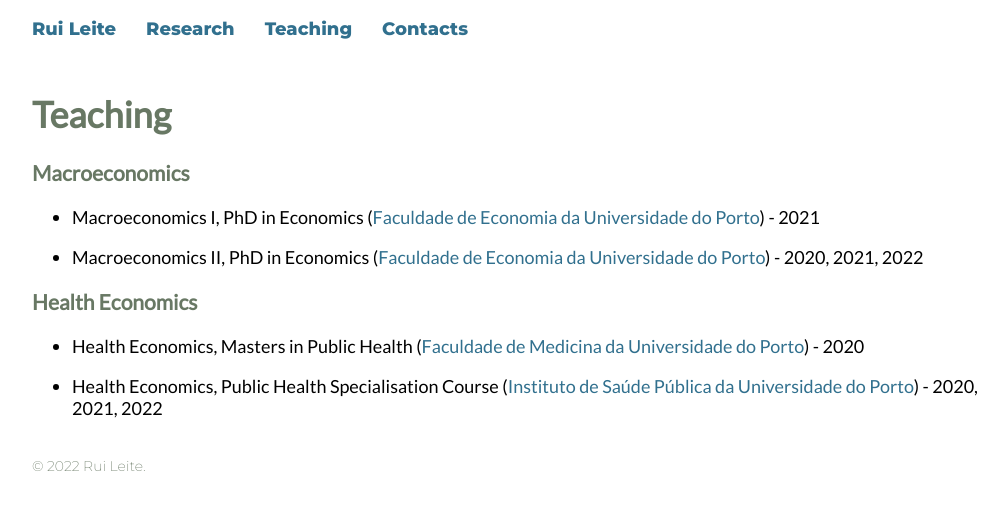
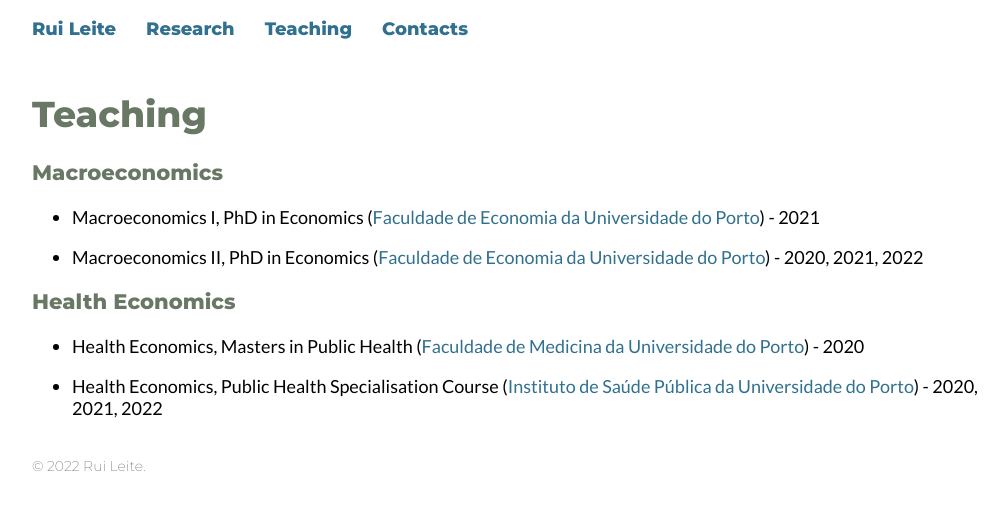
Before and after one commit to rmleite/rmleite.github.io, a Jekyll site: the page built from teaching.md, in a window 1280 px wide. Shown: the top 510 px of the page, without its empty margins (128-1136 px from the left). Built offline with Jekyll 4.4.1, drawn with Linux system fonts in a browser that asks for light colours.

Commit message:
Update main.css

```diff
--- a/assets/css/main.css
+++ b/assets/css/main.css
@@ -13,7 +13,6 @@ body {
   padding-left: 20px;
   padding-right: 20px;
   font-family: 'Lato', sans-serif; font-size: 18px; font-weight: 400;
-  font-display: block;
 }
 
 a {
@@ -55,8 +54,7 @@ a {
 
 .content h1, h2, h3 {
   color: #687864;
-  /*font-family: 'Montserrat', sans-serif;*/
-  font-weight: 800;
+  font-family: 'Montserrat', sans-serif; font-weight: 800;
 }
 
 .footer {
```
